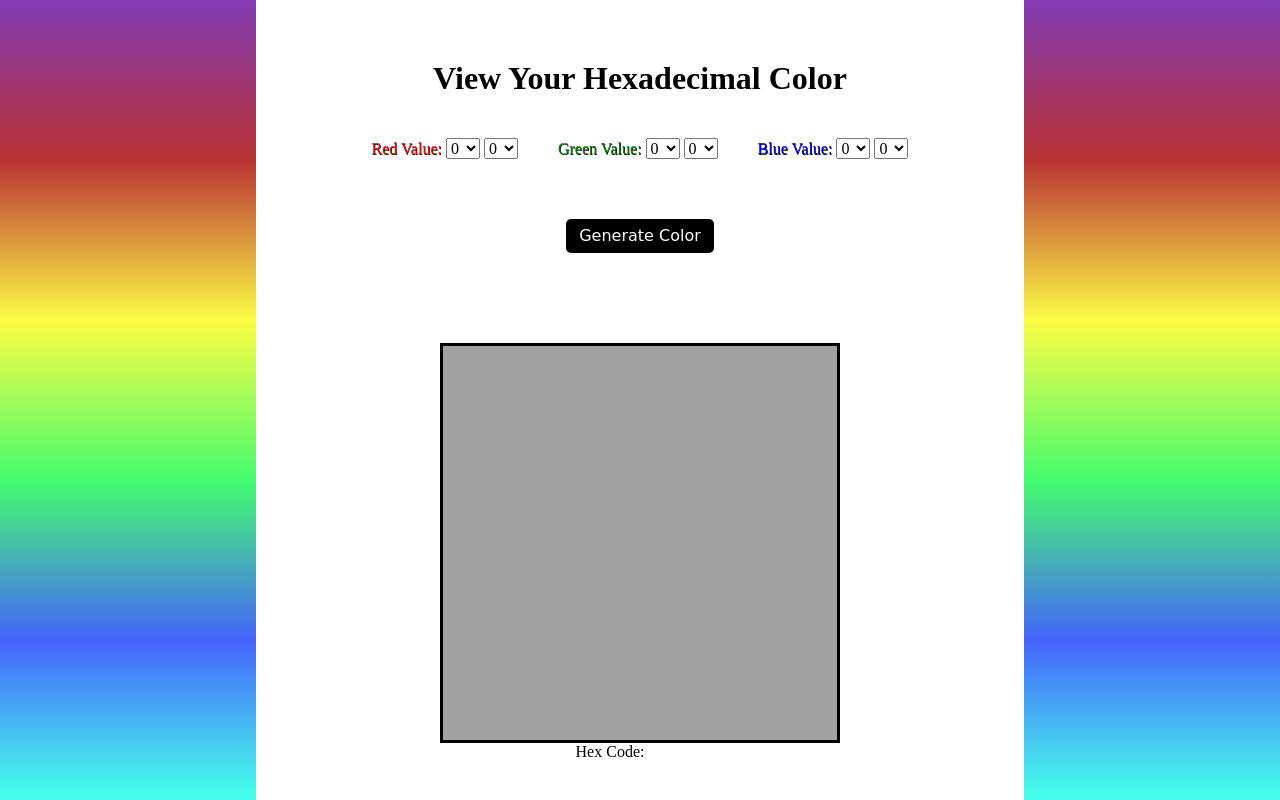
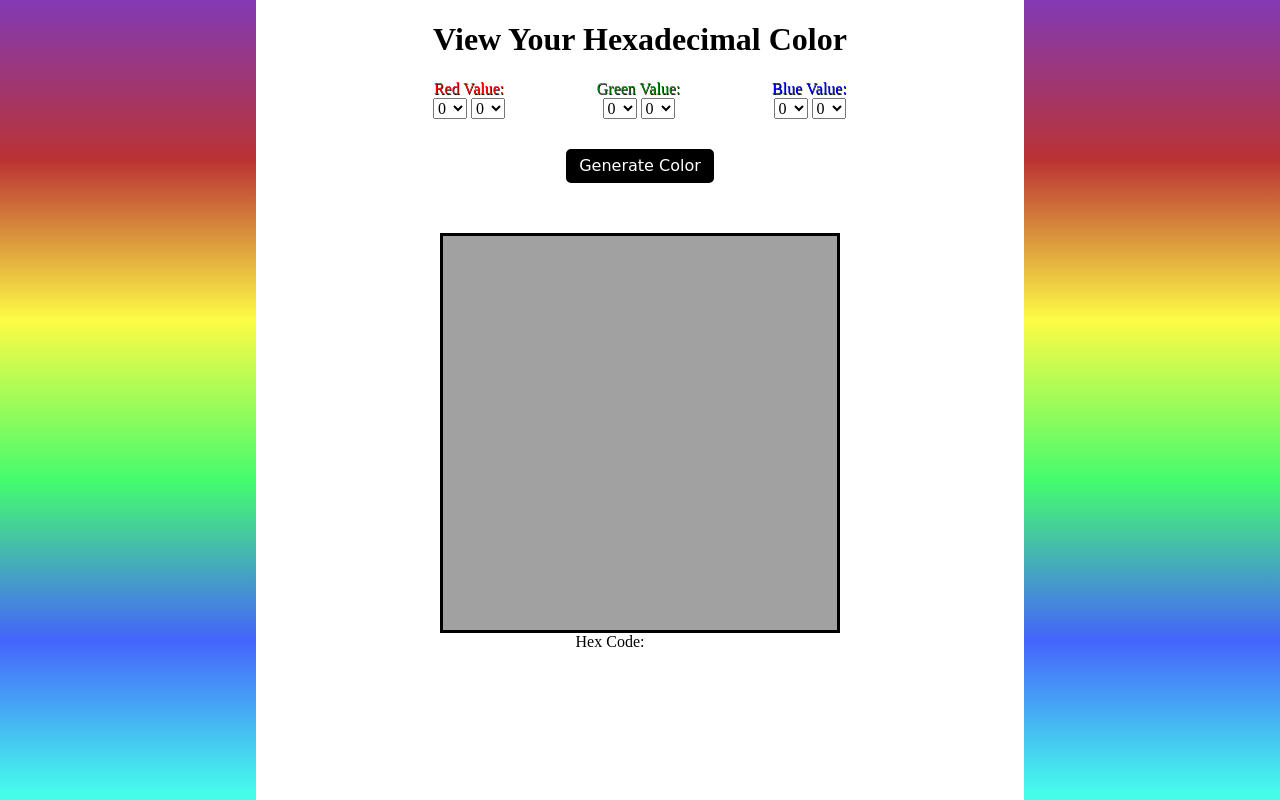
Before and after one commit to RabiaRB/Generate-Hex-Colors, a plain HTML site: page index.html in a window 1280 px wide. Drawn offline with Linux system fonts and the light colour scheme.

Commit message:
added text frame

```diff
--- a/css/style.css
+++ b/css/style.css
@@ -36,31 +36,37 @@ body{
 main {
      display: flex;
      flex-direction: column;
-     justify-content: center;
+     /* justify-content: center; */
      align-items: center;
 }
 
 form{
      display: flex;
      justify-content: space-between;
+     width: 100%;
 }
 
-form > *{
-     padding: 20px;
+.colorValue{
+     display: flex;
+     flex-direction: column;
+     justify-content: center;
+     align-items: center;
 }
+
+
 #shape{
      height: 400px;
      width: 400px;
      background: rgb(161, 161, 161);
      /* background: radial-gradient(circle, rgba(131,58,180,1) 0%, rgba(186,51,51,1) 20%, rgba(252,252,69,1) 40%, rgba(69,252,111,1) 60%, rgba(69,100,252,1) 80%, rgba(69,252,234,1) 99%); */
-     margin-top: 50px;
+     margin-top: 20px;
      border: 3px solid black;
 }
 
 button {
-     font-family:cursive;
+     font-family: cursive;
      padding: 5px 10px;
-     margin: 40px;
+     margin: 30px;
      border-radius: 5px;
      background-color: black;
      color: white;
--- a/index.html
+++ b/index.html
@@ -17,8 +17,9 @@
 		<main>
 			<h1>View Your Hexadecimal Color</h1>
 			<form>
+				<div class="colorValue">
+					<label id="redValue">Red Value:</label>
 					<div>
-					<label id="redValue">Red Value:</label>
 						<select name="firstRed" id="redValue1">
 							<option value="0">0</option>
 							<option value="1">1</option>
@@ -56,8 +57,10 @@
 								<option value="F">F</option>
 							</select>
 					</div>
+				</div>
+				<div class="colorValue">
+						<label id="greenValue">Green Value:</label>
 						<div>
-						<label id="greenValue">Green Value:</label>
 							<select name="firstGreen" id="greenValue1">
 								<option value="0">0</option>
 								<option value="1">1</option>
@@ -95,9 +98,11 @@
 								<option value="F">F</option>
 							</select>
 						</div>
-				<div>
+				</div>
+				<div class="colorValue">
 
 					<label id="blueValue">Blue Value:</label>
+					<div>
 						<select name="firstBlue" id="blueValue1">
 							<option value="0">0</option>
 							<option value="1">1</option>
@@ -135,6 +140,7 @@
 							<option value="F">F</option>
 						</select>
 					</div>
+				</div>
 
 			</form>
 
```
Lines whose indentation alone changed are shown as unchanged.
